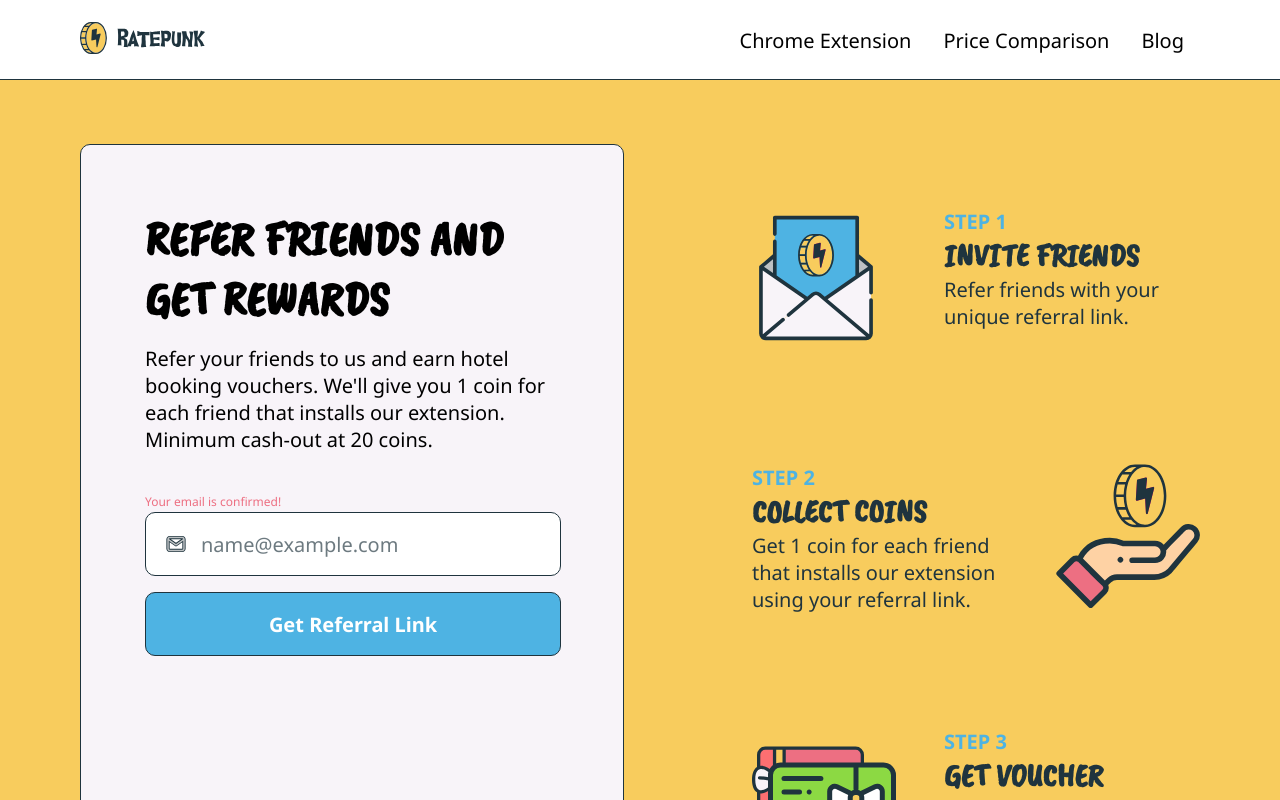
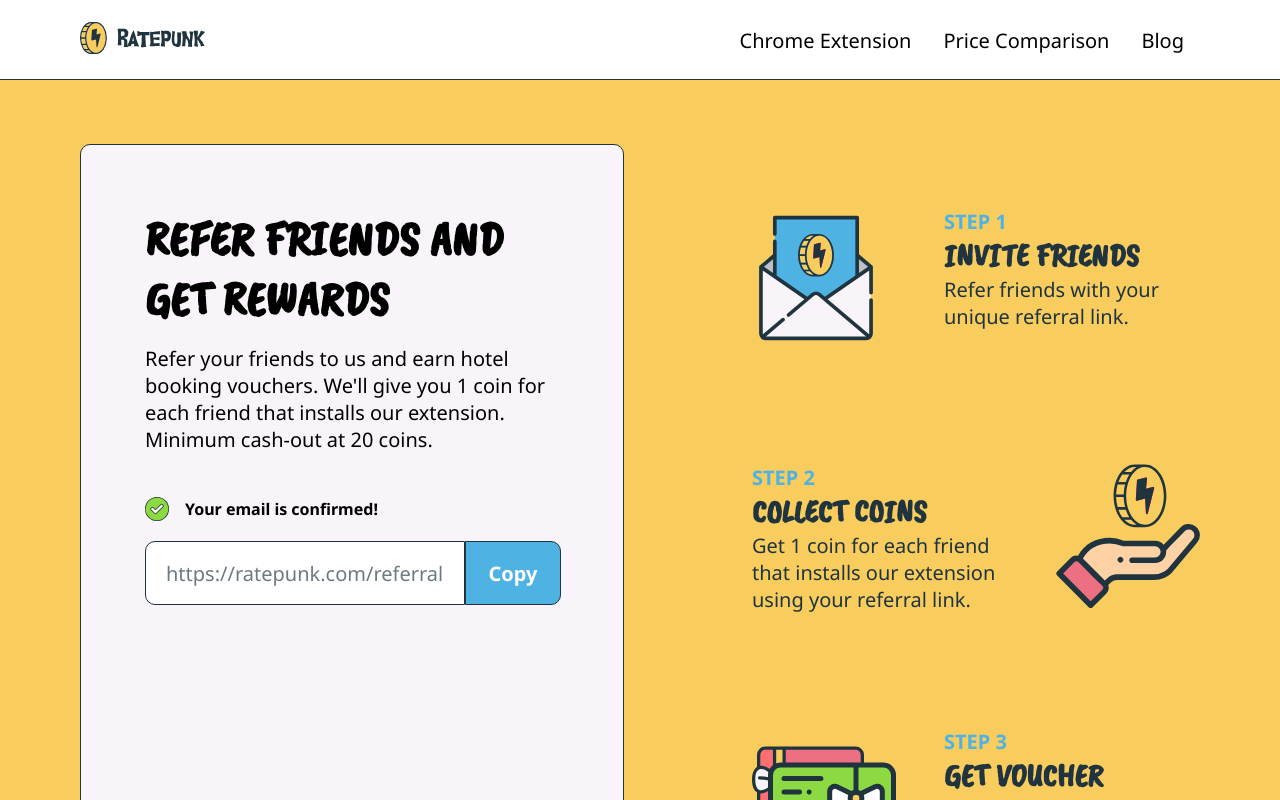
Before and after one commit to rpocius/Ratepunk-invite-friends, a Next.js app: page / in a window 1280 px wide. Both pictures are taken after typing "name@example.com" into the empty fields and a click on the button "Get Referral Link". Shown: the top 800 px of the page. Built offline with nearby package versions, Linux system fonts and the light colour scheme; a web font is replaced by a local one.

Commit message:
Add referral link input and button logic, and sass

```diff
--- a/src/components/EmailCard/EmailCard.module.sass
+++ b/src/components/EmailCard/EmailCard.module.sass
@@ -28,6 +28,15 @@
         color: $color-11-error-state
         margin: 0 0 7px 0
 
+    .success_message
+        @include noto-bold
+        font-size: 16px
+        line-height: 32px
+        display: flex
+        gap: 16px
+        align-items: center
+        margin-bottom: 16px
+
     form
         width: 416px
 
@@ -56,6 +65,7 @@
             border: 1px solid $color-3-regular-font
             margin: 8px 0 0 0
             background-color: $color-4-blue-font
+            transition: all .25s ease-in-out
 
             &:hover
                 box-shadow: -2px 2px 5px #1F343E28
@@ -63,7 +73,41 @@
                 position: relative
                 left: 1px
                 bottom: 1px
-                transition: all .15s ease-in-out
+
+    .referral_div
+        width: 416px
+        display: flex
+
+        input
+            @include noto-regular
+            font-size: 20px
+            color: $color-8-email-address
+            width: 320px
+            height: 64px
+            border-radius: 10px 0 0 10px
+            border: 1px solid $color-3-regular-font
+            margin: 0 0 8px 0
+            padding-left: 20px
+
+        button
+            @include noto-bold
+            font-size: 20px
+            color: $color-2-white
+            background-color: $color-4-blue-font
+            width: 96px
+            height: 64px
+            border-radius: 0 10px 10px 0
+            border: 1px solid $color-3-regular-font
+            margin: 0 0 8px 0
+            transition: all .25s ease-in-out
+
+            &:hover
+                box-shadow: -2px 2px 5px #1F343E28
+                transform: scale(1.01)
+                position: relative
+                left: 1px
+                bottom: 1px
+
 
     .small_text
         @include noto-regular
--- a/src/components/EmailCard/EmailCard.tsx
+++ b/src/components/EmailCard/EmailCard.tsx
@@ -4,30 +4,60 @@ import styles from './EmailCard.module.sass';
 const EmailCard: React.FC = () => {
     const [email, setEmail] = useState('');
     const [error, setError] = useState('');
+    const [goodEmail, setGoodEmail] = useState(false);
 
-    const emailRegex = /^(([^<>()[\]\.,;:\s@\"]+(\.[^<>()[\]\.,;:\s@\"]+)*)|(\".+\"))@(([^<>()[\]\.,;:\s@\"]+\.)+[^<>()[\]\.,;:\s@\"]{2,})$/i;;
+    const emailRegex = /^[a-zA-Z0-9_.+-]+@[a-zA-Z0-9-]+\.[a-zA-Z0-9-.]+$/;
 
     const image = "";
 
     const validateEmail = (event: React.FormEvent<HTMLFormElement>) => {
         event.preventDefault();
 
-        if (emailRegex.test(email)) {
-            setError("Your email is confirmed!")
-        } else if (email == "") {
+        event.preventDefault();
+
+    if (email === "") {
         setError("Enter your email address");
-        } else if (!emailRegex.test(email)) {
+    } else if (emailRegex.test(email)) {
+        setError("");
+        setGoodEmail(true);
+    } else {
         setError("This email is not valid");
     }
+    };
+
+    const referralLink = "https://ratepunk.com/referral"
+
+    const copyLink = (
+        event: React.MouseEvent<HTMLButtonElement, MouseEvent>
+      ) => {
+        event.preventDefault();
+        navigator.clipboard.writeText(referralLink);
       };
 
       return (
         <div className={styles.email_card}>
             <h1>REFER FRIENDS AND GET REWARDS</h1>
             <p>Refer your friends to us and earn hotel booking vouchers. We'll give you 1 coin for each friend that installs our extension. Minimum cash-out at 20 coins.</p>
+
+            {goodEmail ? (
+              <>
+                <span className={styles.success_message}>
+                  <img src="/success.svg" alt="success" width={"24px"} height={"24px"} />
+                  Your email is confirmed!
+                </span>
+                <div className={styles.referral_div}>
+                  <input
+                      type="text"
+                      defaultValue={referralLink}
+                      readOnly
+                  />
+                  <button onClick={copyLink}>Copy</button>
+                </div>
+              </>
+            ) : (
+              <>
                 <div className={styles.error_state}>{error && <div>{error}</div>}</div>
                 <form onSubmit={validateEmail}>
-
                     <input
                         type="email"
                         placeholder={`${image} Enter your email address`}
@@ -36,6 +66,9 @@ const EmailCard: React.FC = () => {
                     />
                     <button type="submit">Get Referral Link</button>
                 </form>
+              </>
+            )}
+
             <p className={styles.small_text}>Limits on max rewards apply.</p>
         </div>
     );
```
Lines whose indentation alone changed are shown as unchanged.
